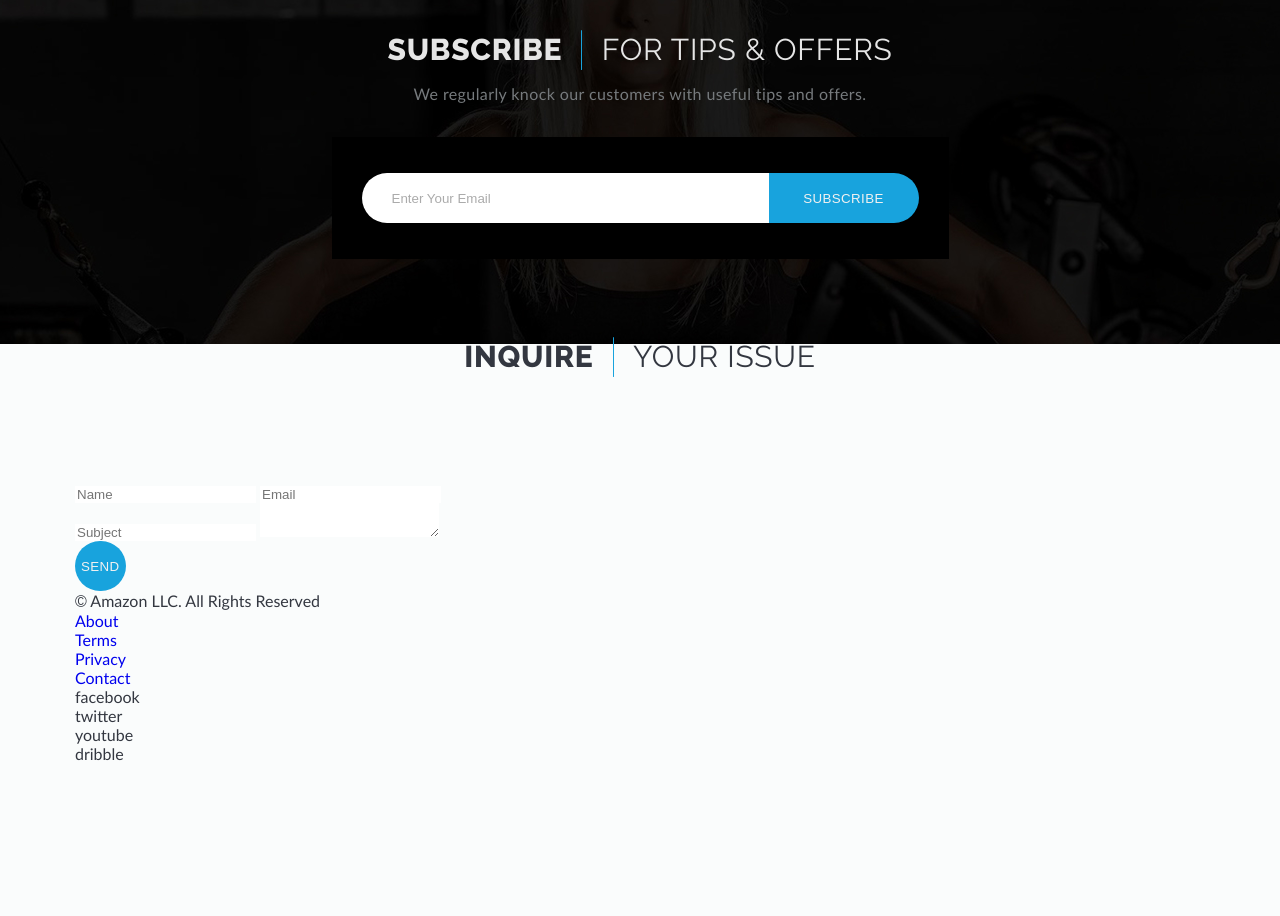
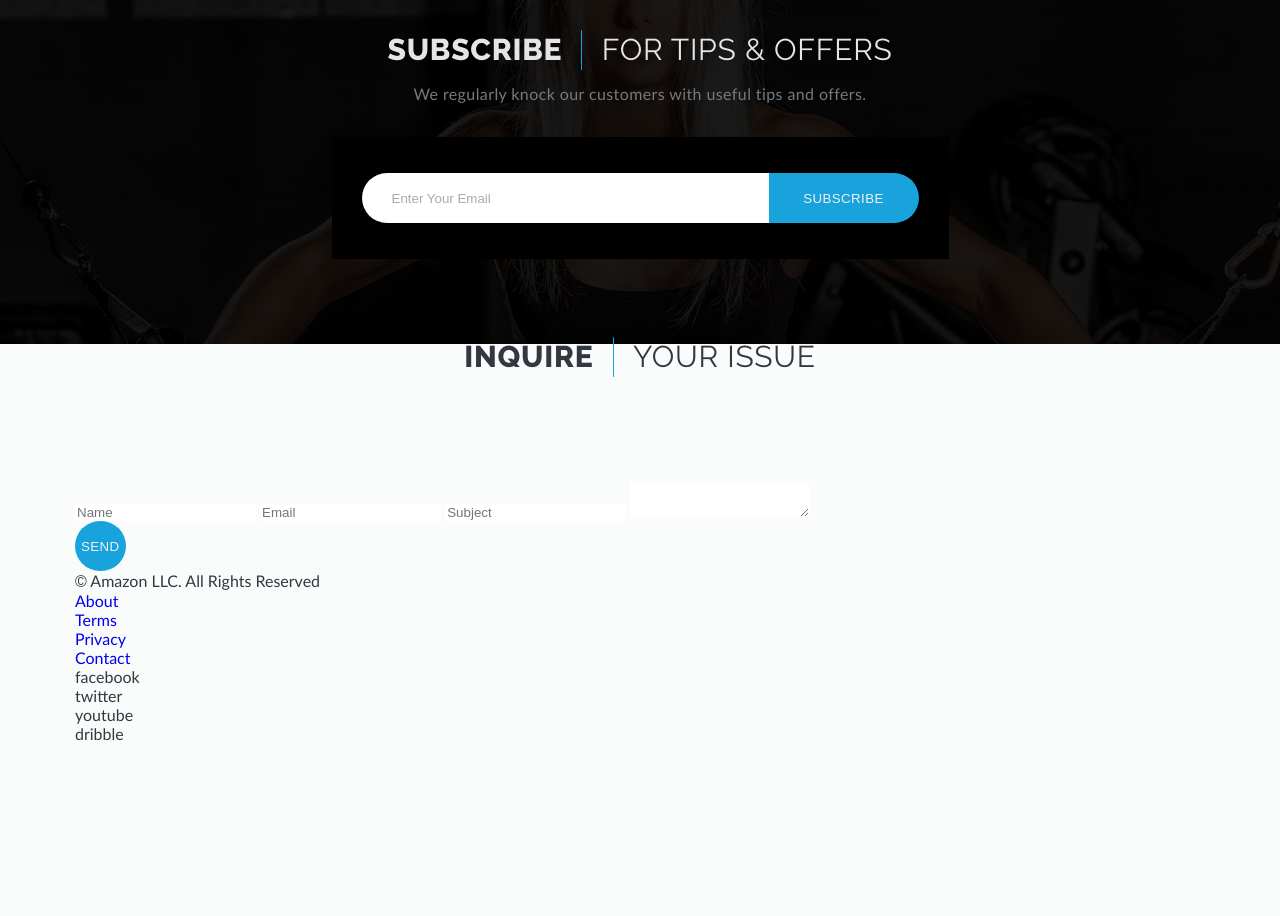
Before and after one commit to EkaterinaTolmach/10_maket, a plain HTML site: page index.html in a window 1280 px wide. Shown: the part 5414-6330 px from the top of the page. Drawn offline with Linux system fonts and the light colour scheme; files whose address does not match are found by name.

Commit message:
#fix Скорректированы модификаторы для формы

```diff
--- a/index.html
+++ b/index.html
@@ -590,12 +590,10 @@
                     <span class="sect-title__sub">Your Issue</span>
                 </h2>
                 <form action="#" method="post" enctype="text/plain" class="issues__form">
-                    <div class="issues__block">
-                        <input class="issues__input--half" type="text" name="name" placeholder="Name">
-                        <input class="issues__input--half" type="email" name="email" placeholder="Email">
-                    </div>
-                    <input class="issues__input" type="text" name="subject" placeholder="Subject">
-                    <textarea class="issues__input--textarea" name="question"></textarea>
+                    <input class="issues__input" type="text" name="name" placeholder="Name">
+                    <input class="issues__input" type="email" name="email" placeholder="Email">
+                    <input class="issues__input issues__input--full" type="text" name="subject" placeholder="Subject">
+                    <textarea class="issues__input issues__input--full issues__input--textarea" name="question"></textarea>
                     <button type="reset" class="issues__submit btn">Send</button>
                 </form>
             </div>
```
